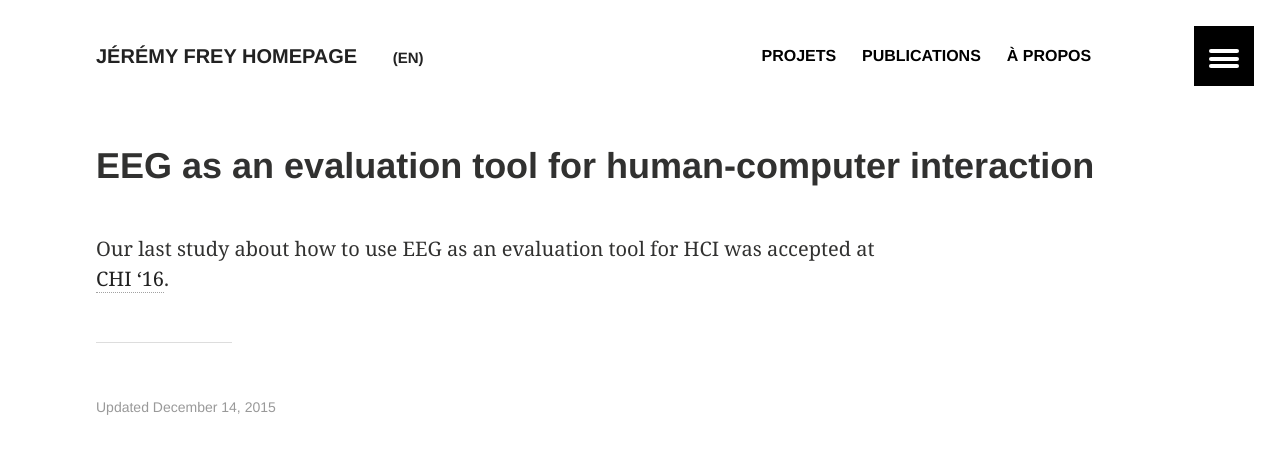
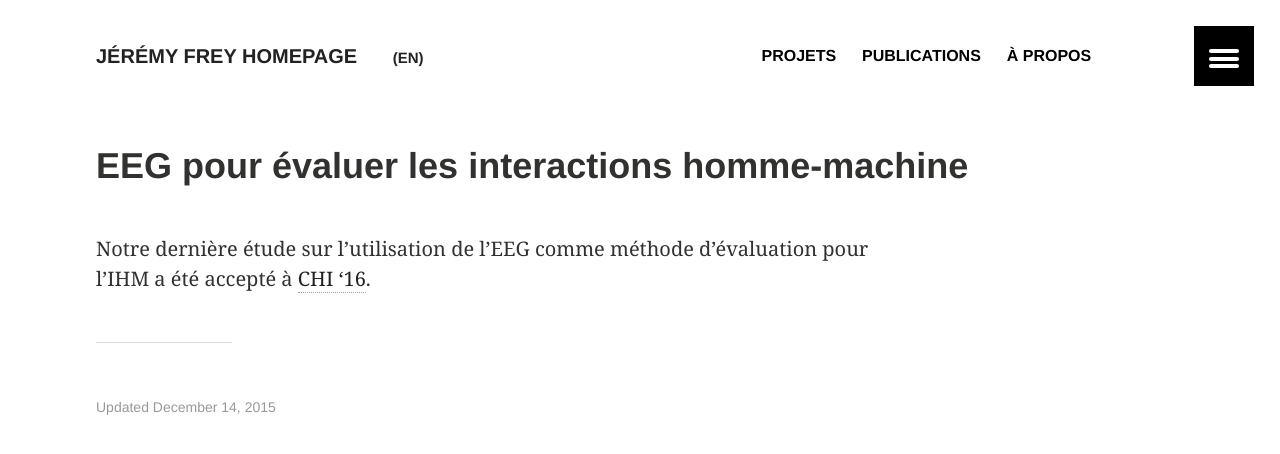
Before and after one commit to jfrey-xx/jfrey-xx.github.io, a Jekyll site: the page built from _posts/fr/2015-12-14-Maze.md, in a window 1280 px wide. Shown: the top 454 px of the page. Built offline with Jekyll 4.4.1, drawn with Linux system fonts in a browser that asks for light colours.

Commit message:
mixed up langs

```diff
--- a/_posts/fr/2015-12-14-Maze.md
+++ b/_posts/fr/2015-12-14-Maze.md
@@ -1,5 +1,5 @@
 ---
-title: EEG as an evaluation tool for human-computer interaction
+title: EEG pour évaluer les interactions homme-machine
 ---
 
-Our last study about how to use EEG as an evaluation tool for HCI was accepted at [CHI '16](http://chi2016.acm.org/).
+Notre dernière étude sur l'utilisation de l'EEG comme méthode d'évaluation pour l'IHM a été accepté à [CHI '16](http://chi2016.acm.org/).
```
Also changed, not shown: _posts/2015-12-14-Maze.md (+2 -2 lines).
